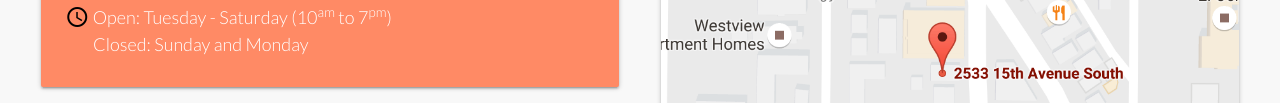
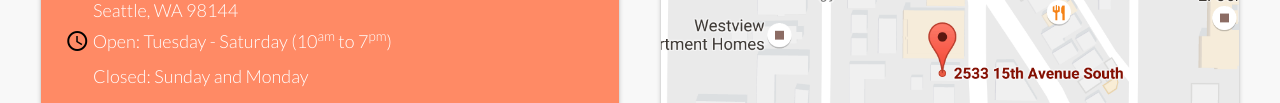
Before and after one commit to melynguy/beacon-alterations.github.io, a plain HTML site: page index.html in a window 1280 px wide. Shown: the part 1552-1655 px from the top of the page. Drawn offline with nearby package versions, Linux system fonts and the light colour scheme.

```diff
--- a/css/main.css
+++ b/css/main.css
@@ -39,10 +39,10 @@ nav ul li a{
     color: black;
 }
 
+/* PARALLAX CSS */
 
 
 
-/* PARALLAX CSS */
 
 h2 {
     margin: 0px;
@@ -126,8 +126,10 @@ footer.page-footer {
     text-align: left;
 }
 
-@media (min-width: 768px) {
-
+@media (min-width: 601px) {
+    .material-icons {
+        margin-bottom: 15px;
+    }
 }
 
 @media (min-width: 990px) {
```
